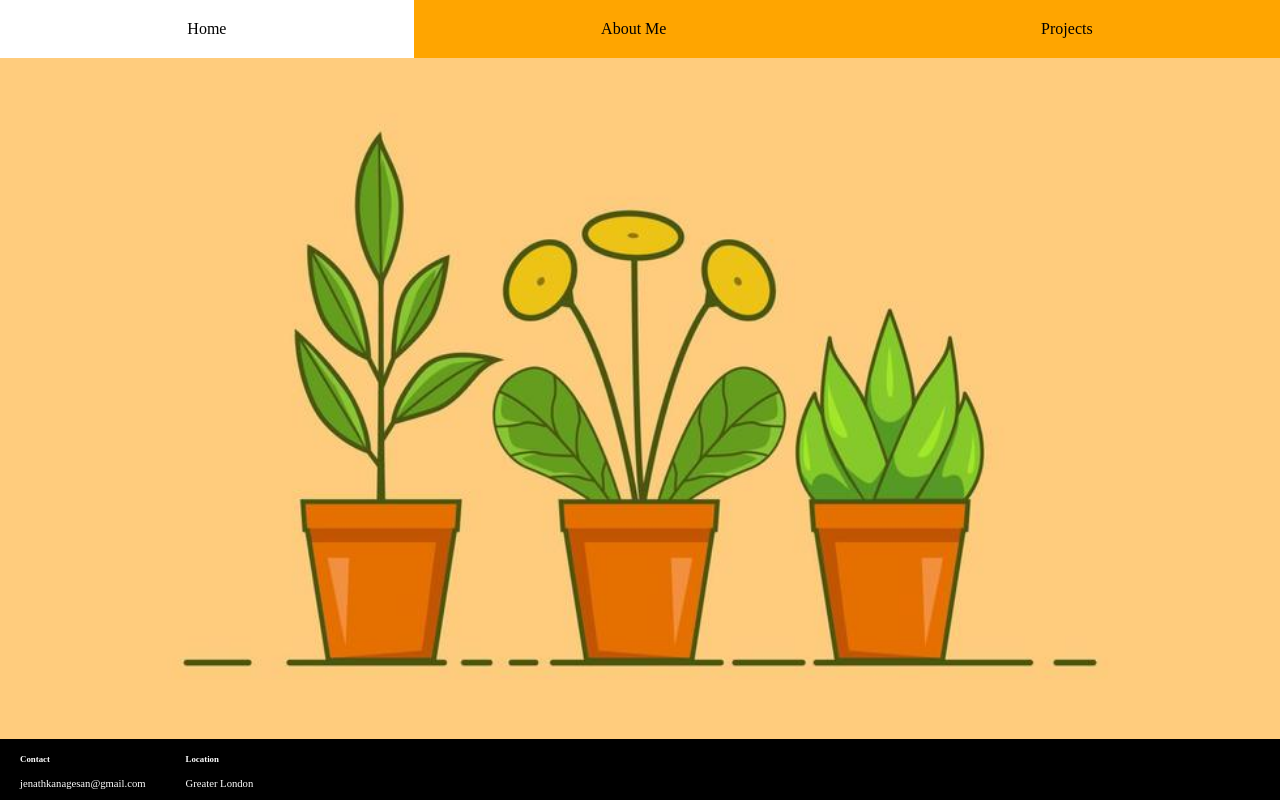
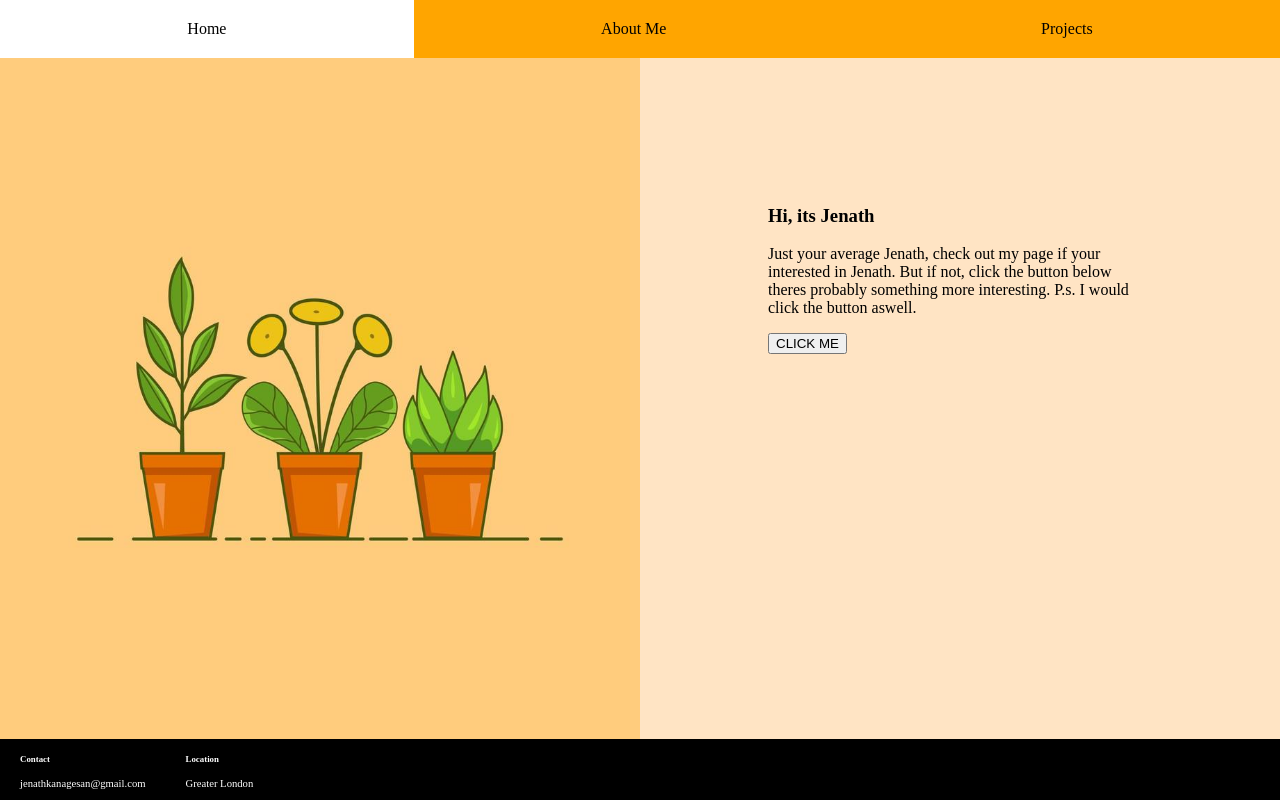
Before and after one commit to jenath/portfolio, a React (Vite) app: page / in a window 1280 px wide. Built offline with nearby package versions, Linux system fonts and the light colour scheme.

Commit message:
add game feature

```diff
--- /dev/null
+++ b/src/components/MemoryGame.jsx
@@ -0,0 +1,66 @@
+import "./component_style/MemoryGame.css";
+
+const MemoryGame = () => {
+
+    const number_of_buttons = 15;
+    const selected_buttons = [];
+
+    const random_selection = () => {
+
+        const playButton = document.getElementById("play_button");
+        playButton.disabled = true;
+
+        selected_buttons.length = 0;
+
+        const random_number = Math.floor(Math.random() * (5 - 1 + 1)) + 1;
+        for (let i = 0; i < random_number; i++) {
+            const random_button = Math.floor(Math.random() * (number_of_buttons - 1 + 1)) + 1;
+            const select_random_button = document.getElementById(random_button);
+            selected_buttons.push(select_random_button);
+        }
+
+        selected_buttons.forEach(button => {
+            button.className = "selected";
+
+            setTimeout(() => {
+                button.className = "";
+                playButton.disabled = false;
+            }, 1000)
+        });
+
+    }
+
+    const createGamebuttons = (number_of_buttons) => {
+        const buttons_list = [];
+        for (let i = 0; i < number_of_buttons; i++) {
+            buttons_list.push(
+                <button
+                    key={i + 1}
+                    id={i + 1}
+                >{i + 1}</button>
+            )
+        };
+
+        return buttons_list;
+    }
+
+    return (
+        <>
+            <section className="memory-game">
+                {/* <section className="rounds">
+                    <div>1</div>
+                    <div>2</div>
+                    <div>3</div>
+                    <div>4</div>
+                    <div>5</div>
+                </section> */}
+                <section className="game-board">
+                    { createGamebuttons(number_of_buttons) }
+                    <button id="play_button" onClick={random_selection}>Play</button>
+                </section>
+            </section>
+        </>
+    )
+}
+
+export default MemoryGame
--- a/src/components/component_style/Carousel.css
+++ b/src/components/component_style/Carousel.css
@@ -5,9 +5,9 @@
 }
 
 .image-box {
-    width: 50%;
+    width: 90%;
     margin: 0 auto;
-    background-color: white;
+    background-color: bisque;
     padding: 10px 10px;
     border-radius: 50px;
 }
--- /dev/null
+++ b/src/components/component_style/MemoryGame.css
@@ -0,0 +1,29 @@
+.memory-game {
+    display: flex;
+}
+
+.rounds {
+    width: 20%;
+}
+
+.rounds div {
+    height: 20%;
+    text-align: center;
+}
+
+.game-board {
+    height: 100%;
+    width: 100%;
+    display: flex;
+    flex-wrap: wrap;
+}
+
+.game-board button{
+    height: 50px;
+    flex: 1 0 18%;
+    margin: 1%;
+}
+
+.selected {
+    background-color: yellow;
+}
--- a/src/sections/Footer.jsx
+++ b/src/sections/Footer.jsx
@@ -4,7 +4,7 @@ const Footer = () => {
 
     return (
         <>
-            <section class="footer">
+            <section className="footer">
                 <section>
                     <h5>Contact</h5>
                     <p>jenathkanagesan@gmail.com</p>
--- a/src/sections/Home.jsx
+++ b/src/sections/Home.jsx
@@ -1,13 +1,42 @@
-import "./section_style/Home.css"
-// import home_image from "../assets/jpg/plants.jpg"
+import "./section_style/Home.css";
+import MemoryGame from "../components/MemoryGame.jsx"
+import { useState } from "react";
 
 const Home = () => {
 
+    const [page, setPage] = useState("home-section")
+
+
+    const handleClick = () => {
+        (page === "home-section") ?
+            setPage("game-board") :
+            setPage("home-section")
+    }
+
     return (
         <>
-            <section class="home">
-                {/* <img src={home_image} alt="" /> */}
-            </section>
+            {
+                (page === "home-section") ?
+                    <section className="home-section">
+                        <section className="home-background">
+                        </section>
+                        <section className="home-description">
+                            <h1>Hi, its Jenath</h1>
+                            <p>
+                                Just your average Jenath, check out my page if your interested in Jenath.
+                                But if not, click the button below theres probably something more interesting.
+                                P.s. I would click the button aswell.
+                            </p>
+                            <button onClick={ handleClick }>CLICK ME</button>
+                        </section>
+                    </section>
+
+                :
+                    <section>
+                        <MemoryGame />
+                        <button onClick={ handleClick }>CLICK ME</button>
+                    </section>
+            }
         </>
     )
 }
--- a/src/sections/section_style/Home.css
+++ b/src/sections/section_style/Home.css
@@ -1,5 +1,11 @@
-.home {
+.home-section {
     width: 100%;
+    height: 100%;
+    display: flex;
+}
+
+.home-background {
+    width: 50%;
     height: 100%;
     background-image: url(../../assets/jpg/plants.jpg);
     background-size: cover;
@@ -7,7 +13,10 @@
     background-position: center center;
 }
 
-.home img {
+.home-description {
+    background-color: bisque;
     width: 50%;
-    height: 50%;
+    height: 100%;
+    padding: 10%;
+    box-sizing: border-box;
 }
```
